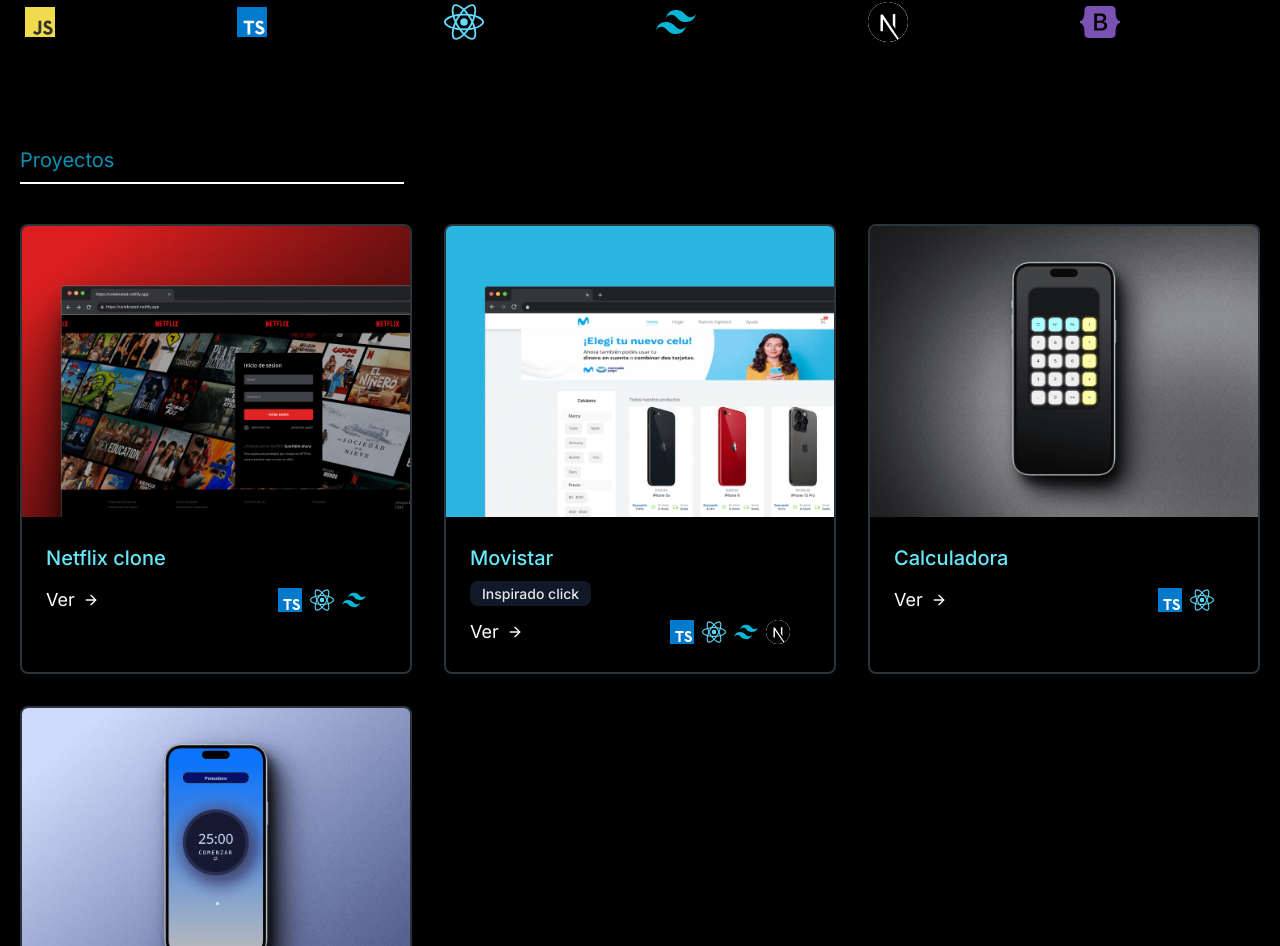
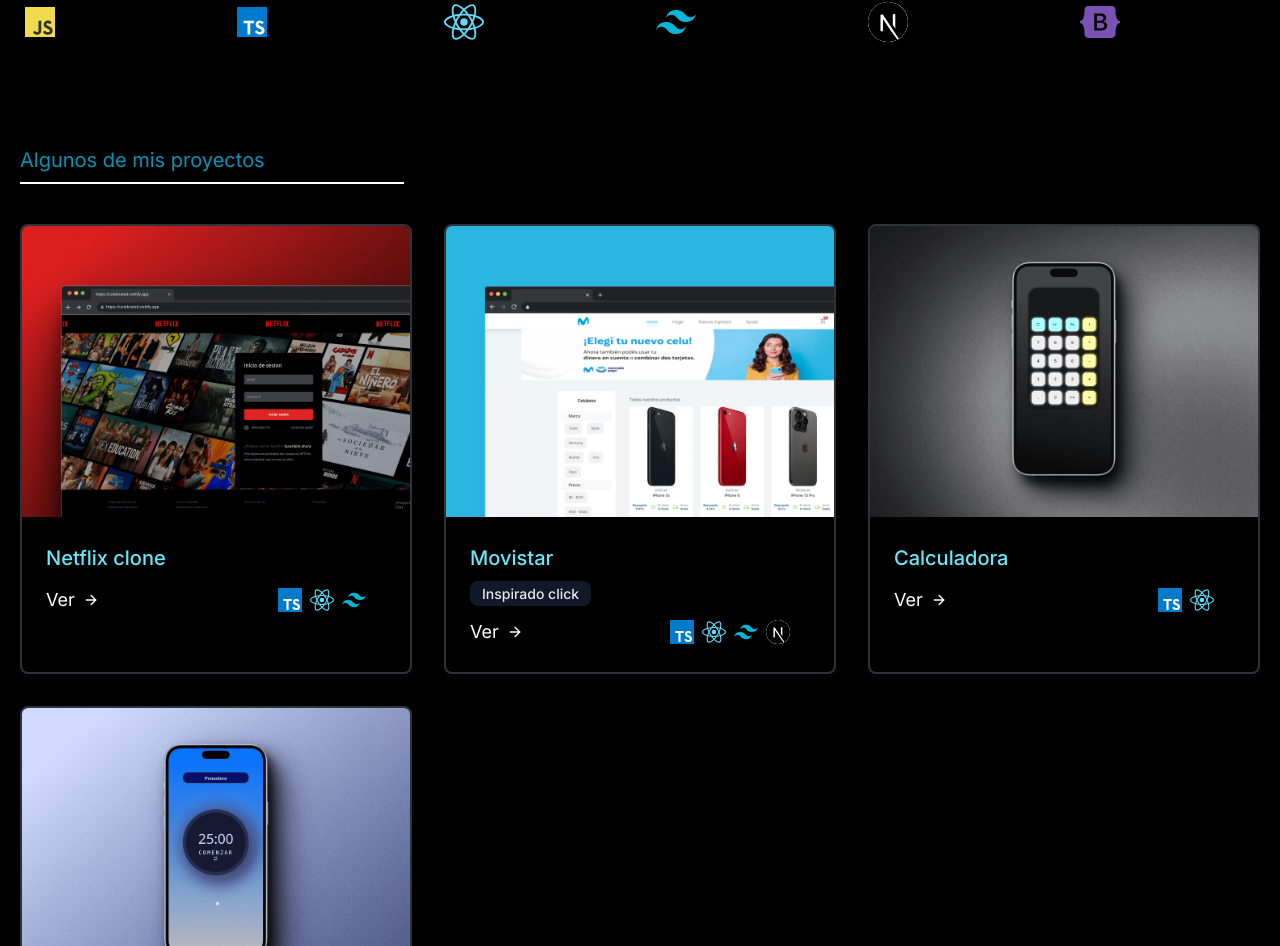
Before and after one commit to lautaro-arias/project-portafolio, a Next.js app: page / in a window 1280 px wide. Shown: the part 964-1910 px from the top of the page. Built offline with nearby package versions, Linux system fonts and the light colour scheme.

Commit message:
revision1

```diff
--- a/app/modules/components/descargaCv.tsx
+++ b/app/modules/components/descargaCv.tsx
@@ -33,16 +33,8 @@
                   </Link>
                 </div>
               </div>
-              {/*si es menor a 2xl se va ver el texto y no la imagen y viceversa */}
-              <div className="hidden sm:w-2/3 sm:pl-8 sm:py-8 sm:border-l border-cyan-500 sm:border-t-0 border-t mt-4 pt-4 sm:mt-0 text-center sm:text-left">
-                <p className="leading-relaxed text-lg text-white mb-4">
-                  Inicié en el mundo de la programación hace unos años, abarcando desde las bases de la informática hasta el desarrollo de software, creando interfaces intuitivas y eficientes. Mi aprendizaje ha sido autodidacta, basado en la búsqueda de información, respuestas a mis preguntas y proyectos personales, donde he mejorado mis habilidades mediante la práctica y el error. A pesar de no haber pasado por instituciones educativas formales, he dedicado tiempo y esfuerzo a construir proyectos desde cero, enfrentándome a desafíos y refinando constantemente mis habilidades.
-                </p>
-              </div>
               <div className=" w-full  lg:w-full   mt-4 pt-4 sm:mt-0 text-center sm:text-left">
-                <Sobremi/>
-
-               {/* <Image alt="gallery" width={1220} height={560} className=" object-cover object-center sm:w-full" src="/assets/h.png" />*/}
+                <Sobremi />
               </div>
             </div>
           </div>
--- a/app/modules/components/lenguajes.tsx
+++ b/app/modules/components/lenguajes.tsx
@@ -24,4 +24,4 @@
     </>
   )
 }
-export default Lenguajes ;
+export default Lenguajes;
--- a/app/modules/components/proyects.tsx
+++ b/app/modules/components/proyects.tsx
@@ -11,7 +11,7 @@
     <>
       <section className="text-gray-600 body-font animate__animated animate__fadeIn animate__delay-900ms animate__slower">
         <div className="container px-5 py-6 mx-auto">
-          <h1 className="text-start text-xl  sm:text-5xl-medium title-font pb-2 text-cyan-600  ">Proyectos</h1>
+          <h1 className="text-start text-xl  sm:text-5xl-medium title-font pb-2 text-cyan-600  ">Algunos de mis  proyectos</h1>
           <div className='text-start mb-10  max-w-sm border border-white'></div>
           <div className="flex flex-wrap -m-4">
             {dataProjects.map((item, index) => (
--- a/app/modules/components/sobremi.tsx
+++ b/app/modules/components/sobremi.tsx
@@ -1,6 +1,4 @@
-import React from 'react'
-
-
+import React from 'react';
 const Sobremi = () => {
     return (
         <div className="relative  bg-gray-950 p-2 border rounded-xl hover:shadow-md hover:shadow-cyan-600 border-gray-800">
@@ -39,7 +37,6 @@
                 </p>
             </div>
         </div>
-
     )
 }
 export default Sobremi;
--- a/app/page.tsx
+++ b/app/page.tsx
@@ -2,9 +2,7 @@
 export default function Home() {
   return (
     <>
-        <div>
-              <DescargaCv/>
-        </div>
+      <DescargaCv/>
     </>
   );
 }
```
Also changed, not shown: app/modules/utils/arrayProjects.ts (+2 -11 lines).
